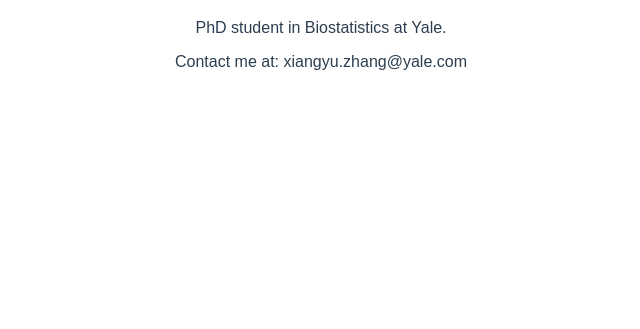
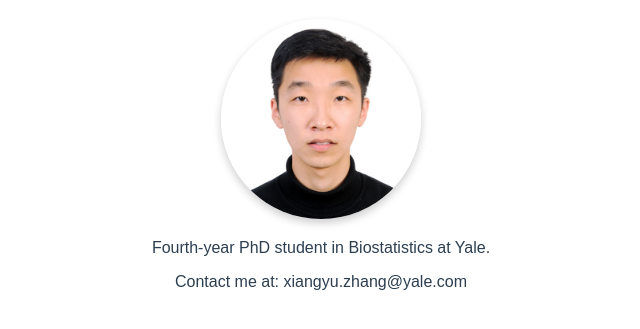
Before and after one commit to zxy0912/zxy0912.github.io, a plain HTML site: page index.html in a window 1280 px wide. Shown: the part 61-390 px from the top of the page, without its empty margins (319-959 px from the left). Drawn offline with Linux system fonts and the light colour scheme.

Commit message:
Update photo

```diff
--- a/index.html
+++ b/index.html
@@ -5,13 +5,20 @@
     <meta charset="UTF-8">
     <style>
         body { text-align: center; font-family: Arial, sans-serif; }
+        img {
+            border-radius: 50%;
+            width: 200px;
+            height: 200px;
+            box-shadow: 0 4px 8px rgba(0, 0, 0, 0.2);
+        }
         h1 { color: #3498db; }
         p { color: #2c3e50; }
     </style>
 </head>
 <body>
     <h1>Hello, I'm Xiangyu Zhang!</h1>
-    <p>PhD student in Biostatistics at Yale.</p>
+    <img src="photo.jpg" alt="My Photo">
+    <p>Fourth-year PhD student in Biostatistics at Yale.</p>
     <p>Contact me at: xiangyu.zhang@yale.com</p>
 </body>
 </html>
```
